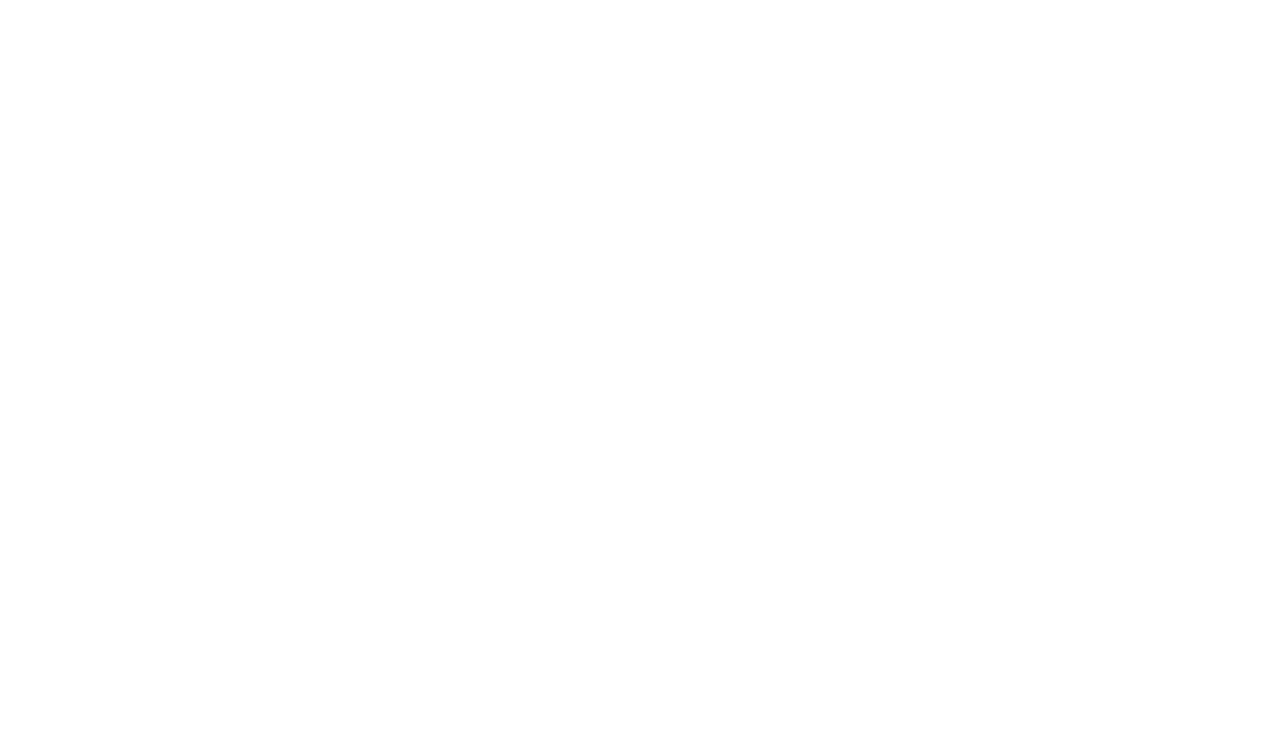
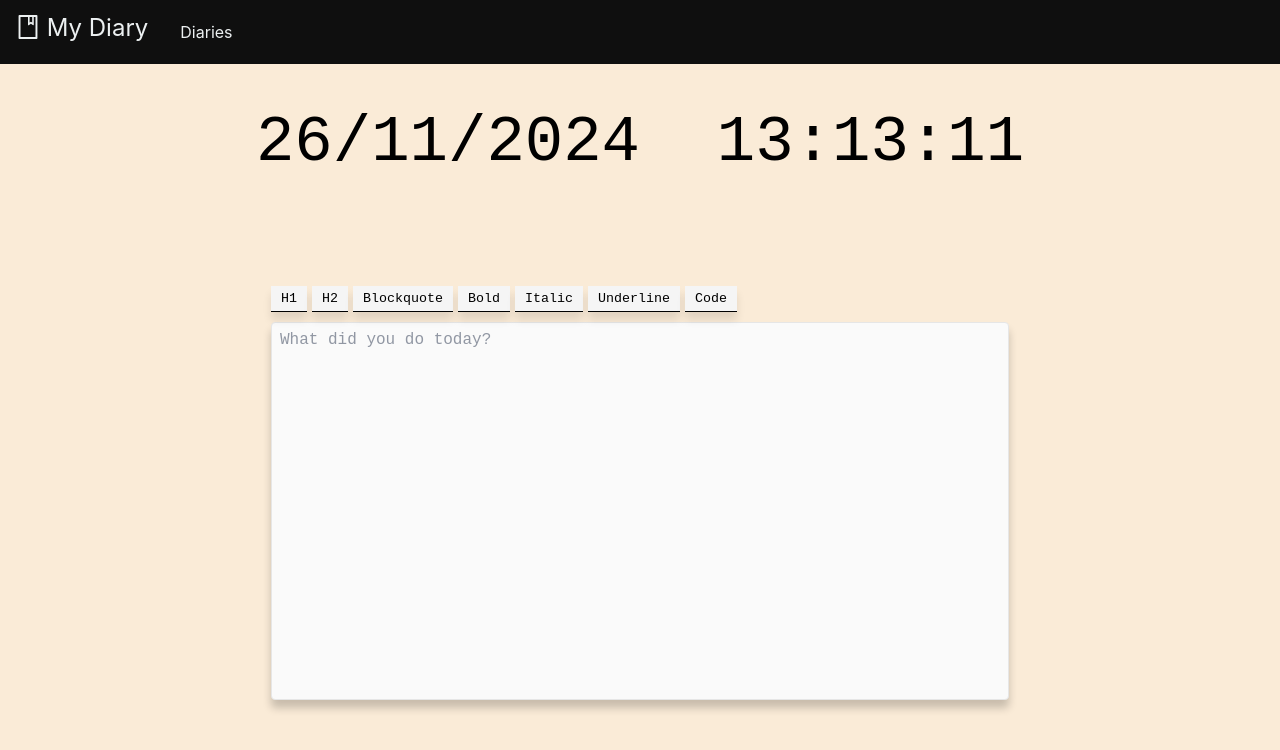
Before and after one commit to Tugay72/DiaryVerse, a React (Create React App) app: page /homepage in a window 1280 px wide. Shown: the top 750 px of the page. Built offline with nearby package versions, Linux system fonts and the light colour scheme.

Commit message:
Homepage v0.1
- Navbar Design
- Digital Clock and Date
- Rich Text Editor

```diff
--- a/package.json
+++ b/package.json
@@ -9,6 +9,7 @@
     "antd": "^5.22.2",
     "draft-js": "^0.11.7",
     "react": "^18.3.1",
+    "react-clock": "^5.1.0",
     "react-dom": "^18.3.1",
     "react-router-dom": "^7.0.1",
     "react-scripts": "^5.0.1",
--- /dev/null
+++ b/src/components/navbar/navbar.css
@@ -0,0 +1,23 @@
+.navbar {
+    background: #0f0f0f;
+    display: flex;
+    align-items: center;
+    padding: 0;
+    width: 100%;
+}
+.logo {
+    color: #ECF0F1;
+    font-size: 1.5rem;
+    padding: 0 2rem 0 1rem;
+}
+
+.nav-labels {
+    display: flex;
+    gap: 20px;
+}
+
+.nav-label {
+    color: #ECF0F1;
+    font-size: 1rem;
+    cursor: pointer;
+}
--- /dev/null
+++ b/src/components/navbar/navbar.jsx
@@ -0,0 +1,52 @@
+import React from 'react';
+import { useNavigate } from 'react-router-dom';
+import { Layout, Menu, Dropdown } from 'antd';
+import './navbar.css';
+import {BookOutlined} from '@ant-design/icons';
+
+
+const { Header } = Layout;
+
+const Navbar = () => {
+
+  const navigate = useNavigate();
+
+  const menu1 = (
+    <Menu>
+      <Menu.Item onClick={() => navigate('/meal_prep')}>Diaries</Menu.Item>
+    </Menu>
+  );
+
+  const menu2 = (
+    <Menu>
+      <Menu.Item onClick={() => navigate('/pre_builds')}>Random Meal</Menu.Item>
+    </Menu>
+  );
+
+  const menu3 = (
+    <Menu>
+      <Menu.Item onClick={() => navigate('/bmi_calculator')}>BMI</Menu.Item>
+      <Menu.Item onClick={() => navigate('/nutritions_calculator')}>Nutritions</Menu.Item>
+    </Menu>
+  );
+
+  // Fix : Use menu instead of overlay but using menu gives errors
+  return (
+    <Header className="navbar">
+      <div
+        className="logo"
+        style={{cursor: 'pointer', paddingBottom: '8px'}}
+        onClick={() => navigate('/homepage')
+
+        }> <BookOutlined> </BookOutlined> My Diary
+      </div>
+      <div className="nav-labels">
+        <Dropdown overlay={menu1} placement="bottom" arrow>
+          <span className="nav-label">Diaries</span>
+        </Dropdown>
+      </div>
+    </Header>
+  );
+};
+
+export default Navbar;
--- /dev/null
+++ b/src/components/text_field/text_field.css
@@ -0,0 +1,16 @@
+.editor-container {
+    border: 1px solid rgb(230, 230, 230);
+    border-radius: 4px;
+    padding: 8px;
+    min-height: 360px;
+    min-width: 720px;
+    font-family: 'Courier New', Courier, monospace;
+    font-size: 16px;
+    background-color: #fafafa;
+    box-shadow: 0px 8px 8px rgba(0, 0, 0, 0.2);
+}
+.editor-container:focus {
+    outline: none;
+    border-color: #80bdff;
+    box-shadow: 0 0 5px rgba(128, 189, 255, 0.5);
+}
--- /dev/null
+++ b/src/components/text_field/text_field.jsx
@@ -0,0 +1,44 @@
+import React, { useState } from 'react';
+import { EditorState, RichUtils } from 'draft-js';
+import { Editor } from 'draft-js';
+import 'draft-js/dist/Draft.css';
+import './text_field.css'
+import Toolbar from './toolbar';
+
+export default function RichTextEditor() {
+    const [editorState, setEditorState] = useState(() => EditorState.createEmpty());
+
+    const handleKeyCommand = (command) => {
+        const newState = RichUtils.handleKeyCommand(editorState, command);
+        if (newState) {
+            setEditorState(newState);
+            return 'handled';
+        }
+        return 'not-handled';
+    };
+
+    const toggleBlockType = (blockType) => {
+        setEditorState(RichUtils.toggleBlockType(editorState, blockType));
+    };
+
+    const toggleInlineStyle = (inlineStyle) => {
+        setEditorState(RichUtils.toggleInlineStyle(editorState, inlineStyle));
+    };
+
+    return (
+        <div>
+            <Toolbar
+                toggleBlockType={toggleBlockType}
+                toggleInlineStyle={toggleInlineStyle}
+            />
+            <div className='editor-container'>
+                <Editor
+                    editorState={editorState}
+                    onChange={setEditorState}
+                    handleKeyCommand={handleKeyCommand}
+                    placeholder="What did you do today?"
+                />
+            </div>
+        </div>
+    );
+}
--- /dev/null
+++ b/src/components/text_field/toolbar.css
@@ -0,0 +1,31 @@
+button {
+    margin-right: 5px;
+    padding: 5px 10px;
+
+    border: 0;
+    border-radius: 0;
+    border-bottom: 1px solid black;
+    background-color: rgb(245, 245, 245);
+    color: black;
+    box-shadow: 0px 8px 8px rgba(0, 0, 0, 0.1);
+
+    font-family: 'Courier New', Courier, monospace;
+}
+
+button:hover {
+    background-color: black;
+    color: white;
+    border-bottom: 1px solid black;
+    cursor: pointer;
+}
+
+button:active {
+    background-color: black;
+    color: white;
+}
+
+button.active {
+    font-weight: bold;
+    background-color: black;
+    color: white;
+}
--- /dev/null
+++ b/src/components/text_field/toolbar.jsx
@@ -0,0 +1,18 @@
+import './toolbar.css'
+
+export default function Toolbar({ toggleBlockType, toggleInlineStyle }) {
+    return (
+        <div style={{ marginBottom: '10px' }}>
+            {/* Block styles */}
+            <button onMouseDown={(e) => { e.preventDefault(); toggleBlockType('header-one'); }}>H1</button>
+            <button onMouseDown={(e) => { e.preventDefault(); toggleBlockType('header-two'); }}>H2</button>
+            <button onMouseDown={(e) => { e.preventDefault(); toggleBlockType('blockquote'); }}>Blockquote</button>
+
+            {/* Inline styles */}
+            <button onMouseDown={(e) => { e.preventDefault(); toggleInlineStyle('BOLD'); }}>Bold</button>
+            <button onMouseDown={(e) => { e.preventDefault(); toggleInlineStyle('ITALIC'); }}>Italic</button>
+            <button onMouseDown={(e) => { e.preventDefault(); toggleInlineStyle('UNDERLINE'); }}>Underline</button>
+            <button onMouseDown={(e) => { e.preventDefault(); toggleInlineStyle('CODE'); }}>Code</button>
+        </div>
+    );
+}
--- a/src/pages/homepage/homepage.css
+++ b/src/pages/homepage/homepage.css
@@ -0,0 +1,23 @@
+.homepage-main-page{
+
+    background-color: antiquewhite;
+    min-height: 100vh;
+}
+
+.homepage-main-container{
+    display: flex;
+    flex-direction: column;
+    align-items: center;
+    justify-content: center;
+}
+
+.digital-clock{
+
+    font-family: 'Courier New', Courier, monospace;
+    font-size: 64px;
+    font-weight: 100;
+}
+
+.homepage-text-field{
+    margin: 4rem 0 0 0;
+}
--- a/src/pages/homepage/homepage.jsx
+++ b/src/pages/homepage/homepage.jsx
@@ -1,15 +1,58 @@
 import './homepage.css';
 import {react, useState, useEffect} from 'react';
 import { useNavigate } from 'react-router-dom';
-
-
+import Navbar from '../../components/navbar/navbar';
+import Clock from 'react-clock';
+import 'react-clock/dist/Clock.css';
+import MyTextField from '../../components/text_field/text_field';
 
 
 export default function Homepage() {
+    const [time, setTime] = useState("");
+    const [date, setDate] = useState("");
 
-    return(
-        <div className='homepage-main'>
+    // Update Date
+    useEffect(() => {
+        const updateDate = () => {
+            const now = new Date();
+            const day = now.getDate().toString().padStart(2, '0'); // Day of the month (1-31)
+            const month = (now.getMonth() + 1).toString().padStart(2, '0'); // Months are 0-indexed, so add 1
+            const year = now.getFullYear(); // Full year (e.g., 2024)
+            setDate(`${day}/${month}/${year}`); // Format as DD/MM/YYYY
+        };
 
+        updateDate(); // Set the initial value
+        const interval = setInterval(updateDate, 60000); // Update every minute (date doesn't change every second)
+
+        return () => clearInterval(interval); // Cleanup interval
+    }, []);
+
+    //Update Clock
+    useEffect(() => {
+        const updateClock = () => {
+            const now = new Date();
+            const hours = now.getHours().toString().padStart(2, '0');
+            const minutes = now.getMinutes().toString().padStart(2, '0');
+            const seconds = now.getSeconds().toString().padStart(2, '0');
+            setTime(`${hours}:${minutes}:${seconds}`);
+        };
+
+        updateClock();
+        const interval = setInterval(updateClock, 1000);
+
+        return () => clearInterval(interval);
+    }, []);
+
+    return (
+        <div className='homepage-main-page'>
+            <Navbar />
+            <div className='homepage-main-container'>
+                <h1 className='digital-clock'>{date}&nbsp;&nbsp;{time}</h1>
+
+                <div className='homepage-text-field'>
+                    <MyTextField></MyTextField>
+                </div>
+            </div>
         </div>
-    )
+    );
 }
```
Also changed, not shown: 1 other file (tests, documents, lock files or other folders).
